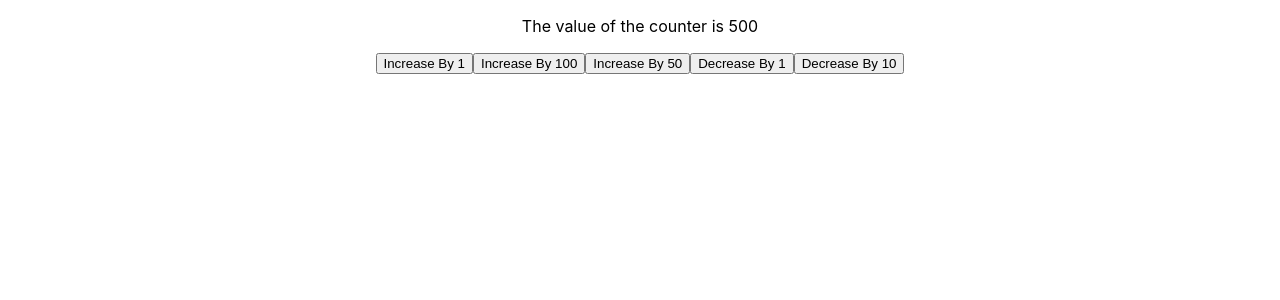
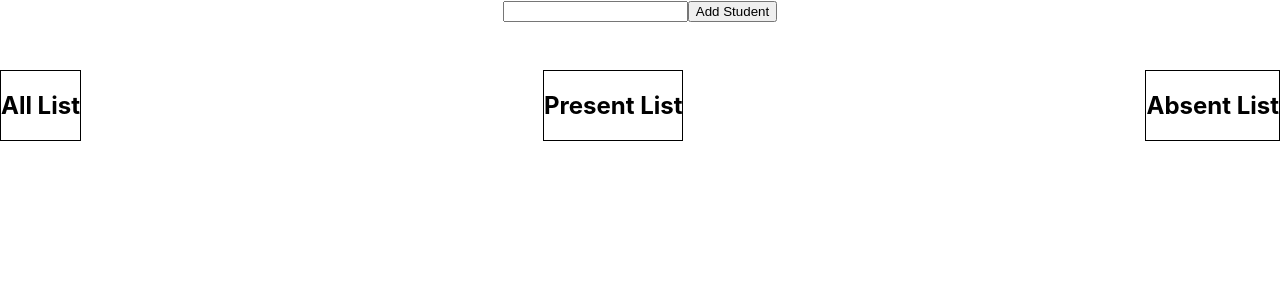
Before and after one commit to asiefmahir/mern-ic-batch-1-react-part, a React (Create React App) app: page / in a window 1280 px wide. Shown: the top 300 px of the page. Built offline with nearby package versions, Linux system fonts and the light colour scheme.

Commit message:
Refactor the Student App with the help of useReducer hook and context. And learn some refactoring techniques in JS

```diff
--- a/src/App.js
+++ b/src/App.js
@@ -46,15 +46,15 @@ const App = () => {
 
 	return (
 		<div className="App">
-			{/* <StudentForm />
-			<StudentSection /> */}
-			<p>The value of the counter is {counter}</p>
+			<StudentForm />
+			<StudentSection />
+			{/* <p>The value of the counter is {counter}</p>
 
 			<button onClick={() => dispatch({type: 'increase_counter', payload: 1})}>Increase By 1</button>
 			<button onClick={() => dispatch({type: 'increase_counter', payload: 100})}>Increase By 100</button>
 			<button onClick={() => dispatch({type: 'increase_counter', payload: 50})}>Increase By 50</button>
 			<button onClick={() => dispatch({type: 'decrease_counter', payload: 1})}>Decrease By 1</button>
-			<button onClick={() => dispatch({type: 'decrease_counter', payload: 10})}>Decrease By 10</button>
+			<button onClick={() => dispatch({type: 'decrease_counter', payload: 10})}>Decrease By 10</button> */}
 
 
 		</div>
--- a/src/components/AbsentStudentList.jsx
+++ b/src/components/AbsentStudentList.jsx
@@ -2,18 +2,18 @@ import {useContext} from "react";
 import { StudentContext } from "../contexts/Student";
 
 const AbsentStudentList = (props) => {
-    const {students, toggleHandler} = useContext(StudentContext)
+    const {studentStates, dispatch} = useContext(StudentContext)
 	return (
 		<div className="absent-list">
 			<h2>Absent List</h2>
 
 			<ul>
-				{students
+				{studentStates.students
 					.filter((item) => item.isPresent === false)
 					.map((student) => (
 						<li key={student.id}>
 							<span>{student.name}</span>
-							<button onClick={() => toggleHandler(student.id)}>
+							<button onClick={() => dispatch({type: 'UPDATE_STUDENT', payload: {id: student.id, targetProperty: 'isPresent', value: true}})}>
 								Accidentally Added
 							</button>
 						</li>
--- a/src/components/AllStudentList.jsx
+++ b/src/components/AllStudentList.jsx
@@ -2,26 +2,74 @@ import { useContext } from "react";
 import { StudentContext } from "../contexts/Student";
 
 const AllStudentList = () => {
-	const studentData =  useContext(StudentContext)
+	const { studentStates, dispatch } = useContext(StudentContext);
 
+	const transferToAList = (student, value) => {
+		if (student.isPresent === undefined) {
+			dispatch({
+				type: "UPDATE_STUDENT",
+				payload: {
+					id: student.id,
+					targetProperty: "isPresent",
+					value: value,
+				},
+			});
+		} else {
+			alert(`This student of id ${student.id} is already in a list`);
+		}
+	};
+
+	// const makePresentHandler = (student) => {
+	// 	if (student.isPresent === undefined ) {
+	// 		dispatch({type: 'UPDATE_STUDENT', payload: {id: student.id, targetProperty: 'isPresent', value: true}})
+	// 	} else {
+	// 		alert(`This student of id ${student.id} is already in a list`)
+	// 	}
+	// }
+
+	// const makeAbsentHandler = (student) => {
+	// 	if (student.isPresent === undefined ) {
+	// 		dispatch({type: 'UPDATE_STUDENT', payload: {id: student.id, targetProperty: 'isPresent', value: false}})
+	// 	} else {
+	// 		alert(`This student of id ${student.id} is already in a list`)
+	// 	}
+	// }
 
 	return (
 		<div className="all-list">
 			<h2>All List</h2>
 			<ul>
-				{studentData.students.map((student) => (
+				{studentStates.students.map((student) => (
 					<li key={student.id}>
 						<span>{student.name}</span>
-						<button onClick={() => studentData.editHandler(student.id)}>
+						<button
+							onClick={() =>
+								dispatch({
+									type: "EDIT_STUDENT",
+									payload: student.id,
+								})
+							}
+						>
 							Edit
 						</button>
-						<button onClick={() => studentData.removeHandler(student.id)}>
+						<button
+							onClick={() =>
+								dispatch({
+									type: "REMOVE_STUDENT",
+									payload: student.id,
+								})
+							}
+						>
 							Remove
 						</button>
-						<button onClick={() => studentData.presentHandler(student.id)}>
+						<button onClick={() => transferToAList(student, true)}>
 							Make Present
 						</button>
-						<button onClick={() => studentData.absentHandler(student.id)}>
+						<button
+							onClick={() =>
+								transferToAList(student, false)
+							}
+						>
 							Make Absent
 						</button>
 					</li>
--- a/src/components/PresentStudentList.jsx
+++ b/src/components/PresentStudentList.jsx
@@ -2,19 +2,19 @@ import {useContext} from "react";
 import { StudentContext } from "../contexts/Student";
 
 const PresentStudentList = () => {
-	const {students, toggleHandler} = useContext(StudentContext)
+	const {studentStates, dispatch} = useContext(StudentContext)
 
 	return (
 		<div className="present-list">
 			<h2>Present List</h2>
 
 			<ul>
-				{students
+				{studentStates.students
 					.filter((item) => item.isPresent === true)
 					.map((student) => (
 						<li key={student.id}>
 							<span>{student.name}</span>
-							<button onClick={() => toggleHandler(student.id)}>
+							<button onClick={() => dispatch({type: 'UPDATE_STUDENT', payload: {id: student.id, targetProperty: 'isPresent', value: false}})}>
 								Accidentally Added
 							</button>
 						</li>
--- a/src/components/StudentForm.jsx
+++ b/src/components/StudentForm.jsx
@@ -2,24 +2,23 @@ import { useContext } from "react";
 import { StudentContext } from "../contexts/Student";
 
 const StudentForm = () => {
-    const studentCtx = useContext(StudentContext);
-    console.log(studentCtx, 'studentCtx');
+    const {studentStates, dispatch} = useContext(StudentContext);
 
 
 
 	return (
 		<form
 			onSubmit={(e) => {
-				studentCtx.editMode ? studentCtx.updateHandler(e) : studentCtx.createHandler(e);
-			}}
+				e.preventDefault()
+				studentStates.editMode ? dispatch({type: 'UPDATE_STUDENT', payload: {targetProperty: 'name', value: studentStates.studentName}}) :  dispatch({type: 'CREATE_STUDENT'})}}
 		>
 			<input
 				type="text"
-				value={studentCtx.studentName}
-				onChange={(e) => studentCtx.setStudentName(e.target.value)}
+				value={studentStates.studentName}
+				onChange={(e) => dispatch({type: 'CHANGE_NAME', payload: e.target.value})}
 			/>
 			<button type="submit">
-				{studentCtx.editMode ? "Update Student Name" : "Add Student"}
+				{studentStates.editMode ? "Update Student Name" : "Add Student"}
 			</button>
 		</form>
 	);
--- a/src/contexts/Student.jsx
+++ b/src/contexts/Student.jsx
@@ -1,111 +1,22 @@
-import {useState, createContext} from 'react';
+import {useReducer, createContext} from 'react';
+import { studentReducer } from '../reducers/student';
 
 export const StudentContext = createContext();
 
 
+const initState = {
+	studentName: '',
+	students: [],
+	editMode: false,
+	editableStudent: null
+}
+
 const StudentProvider = ({children}) => {
-    const [studentName, setStudentName] = useState("");
-	const [students, setStudents] = useState([]);
-    const [editMode, setEditMode] = useState(false);
-	const [editableStudent, setEditableStudent] = useState(null);
 
-
-    const createHandler = (e) => {
-		e.preventDefault();
-		if (!studentName) {
-			return alert(`Please provide a valid name`);
-		}
-		const newStudent = {
-			id: Date.now() + "",
-			name: studentName,
-			isPresent: undefined,
-		};
-
-		setStudents([...students, newStudent]);
-		setStudentName("");
-	};
-
-    const updateHandler = (e) => {
-		e.preventDefault();
-		if(!studentName) {
-			return alert(`Please provide a valid name`)
-		}
-
-		const newStudentList = students.map(item => {
-			if (item.id === editableStudent.id) {
-				item.name = studentName
-			}
-			return item
-		})
-
-		setStudents(newStudentList);
-		setEditMode(false);
-		setEditableStudent(null);
-		setStudentName('')
-	}
-
-    const removeHandler = (studentId) => {
-		const newStudentList = students.filter(item => item.id !== studentId);
-		setStudents(newStudentList)
-	}
-
-	const editHandler = (studentId) => {
-		const toBeEditedStudent = students.find(item => item.id === studentId);
-		setEditMode(true);
-		setEditableStudent(toBeEditedStudent);
-		setStudentName(toBeEditedStudent.name)
-	}
-
-
-
-	const presentHandler = (studentId) => {
-		const newStudentList = students.map(item => {
-			if (item.id === studentId) {
-				if (item.isPresent === undefined) {
-					item.isPresent = true;
-				} else {
-					alert(`This student is already in a list`)
-				}
-			}
-			return item
-		})
-
-		setStudents(newStudentList)
-	}
-
-	const absentHandler = (studentId) => {
-		const newStudentList = students.map(item => {
-			if (item.id === studentId) {
-				if (item.isPresent === undefined) {
-					item.isPresent = false;
-				} else {
-					alert(`This student is already in a list`)
-				}
-			}
-			return item
-		})
-
-		setStudents(newStudentList)
-	}
-
-
-    const toggleHandler = (studentId) => {
-		const newStudentList = students.map((item) => {
-			if (item.id === studentId) {
-				item.isPresent = !item.isPresent; // true !true false
-			}
-
-			return item;
-		});
-
-		setStudents(newStudentList);
-	};
-    // console.log(children, 'from context');
-/*  */
-    const studentCtx = {studentName, setStudentName, students, setStudents, editMode, setEditMode, editableStudent, setEditableStudent, toggleHandler, createHandler, updateHandler, editHandler, removeHandler, presentHandler, absentHandler}
+	const [studentStates, dispatch] = useReducer(studentReducer, initState)
 
     return (
-        <StudentContext.Provider value={studentCtx}>
+        <StudentContext.Provider value={{studentStates, dispatch}}>
             {children}
         </StudentContext.Provider>
     )
--- /dev/null
+++ b/src/reducers/student.js
@@ -0,0 +1,92 @@
+export const studentReducer = (state, action) => {
+	switch(action.type) {
+		case 'CHANGE_NAME' : {
+			return {
+				...state,
+				studentName: action.payload
+			}
+		}
+
+		case 'CREATE_STUDENT': {
+			const newStudent = {
+				id: Date.now() + '',
+				name: state.studentName,
+				isPresent: undefined
+			}
+
+			return {
+				...state,
+				students: [...state.students, newStudent],
+				studentName: ''
+			}
+		}
+
+		case 'EDIT_STUDENT' : {
+			const toBeEditedStudent = state.students.find(item => item.id === action.payload)
+
+			return {
+				...state,
+				editMode: true,
+				editableStudent: toBeEditedStudent,
+				studentName: toBeEditedStudent.name
+			}
+		}
+
+		case 'REMOVE_STUDENT' : {
+			return {
+				...state,
+				students: state.students.filter(item => item.id !== action.payload)
+			}
+		}
+
+		case 'UPDATE_STUDENT' : {
+			return action.payload.targetProperty === 'name' ? {
+				...state,
+				students: state.students.map(item => {
+					if (item.id === state.editableStudent.id) {
+						item[action.payload.targetProperty] = action.payload.value
+						// item['name'] = 'Student -1'
+						// item['isPresent] === item.isPresent = false
+					}
+					return item
+				}),
+				editMode: false,
+				editableStudent: null
+			} : {
+				...state,
+				students: state.students.map(item => {
+					if (item.id === action.payload.id) {
+						item[action.payload.targetProperty] = action.payload.value
+						// item['name'] = 'Student -1'
+						// item['isPresent'] === item.isPresent = false
+					}
+					return item
+				})
+			}
+		}
+
+		// dispatch({type: 'UPDATE_STUDENT', payload: {id: '1', targetProperty: 'name', value: 'Student -1'}})
+
+		// dispatch({type: 'UPDATE_STUDENT', payload: {id: '1', targetProperty: 'isPresent', value: true}})
+
+		// dispatch({type: 'UPDATE_STUDENT', payload: {id: '1', targetProperty: 'isPresent', value: false}})
+
+
+		// case 'UPDATE_STUDENT' : {
+		// 	return {
+		// 		...state,
+		// 		students: state.students.map(item => {
+		// 			if (item.id === action.payload.id) {
+		// 				item.name = state.studentName
+		// 			}
+		// 			return item
+		// 		})
+		// 	}
+		// }
+
+
+		default : {
+			return state
+		}
+	}
+}
```
